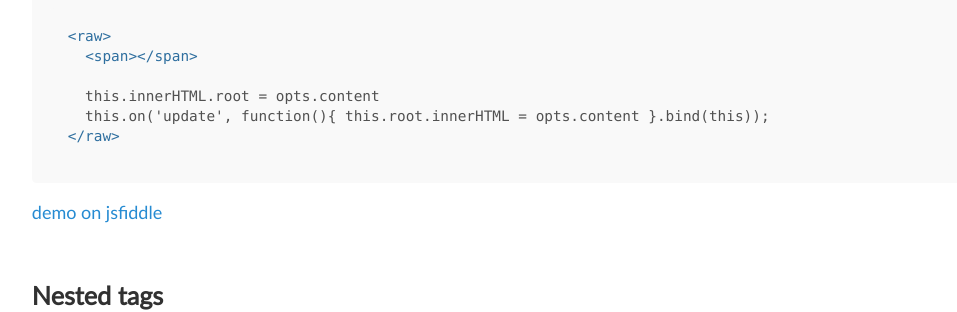
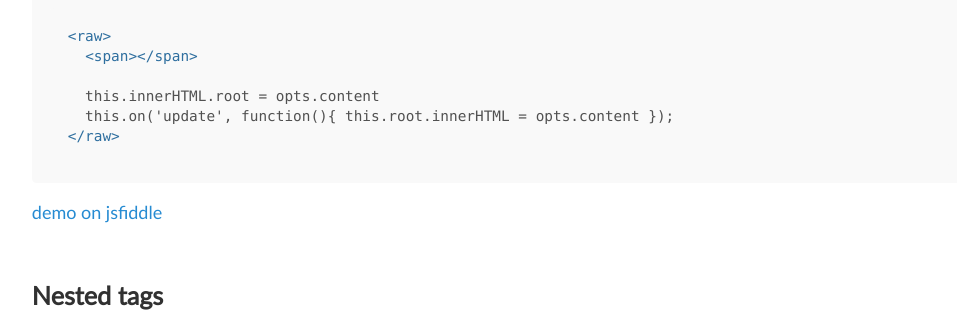
Before and after one commit to riot/riot.github.io, a Jekyll site: the page built from guide/index.md, in a window 1280 px wide and 900 px high, scrolled down 15193 px. Shown: the part 172-484 px from the top of the window, without its empty margins (139-1096 px from the left). Built offline with Jekyll 4.4.1, drawn with Linux system fonts in a browser that asks for light colours; nearby versions of some CDN libraries; emoji names are drawn with the system emoji font; comment, search, counter and statistics services are not loaded.

Commit message:
Remove unnecessary bind.

````diff
--- a/guide/index.md
+++ b/guide/index.md
@@ -618,11 +618,11 @@ since there is no expression to update in the template (`<span></span>`).
   <span></span>
 
   this.innerHTML.root = opts.content
-  this.on('update', function(){ this.root.innerHTML = opts.content }.bind(this));
+  this.on('update', function(){ this.root.innerHTML = opts.content });
 </raw>
 ```
 
-[demo on jsfiddle](http://jsfiddle.net/y8kwdcm9/)
+[demo on jsfiddle](http://jsfiddle.net/7m3bvy1d/)
 
 ## Nested tags
 
````
